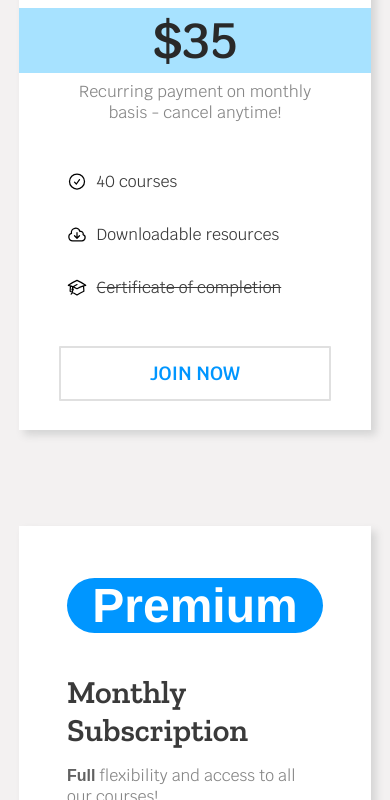
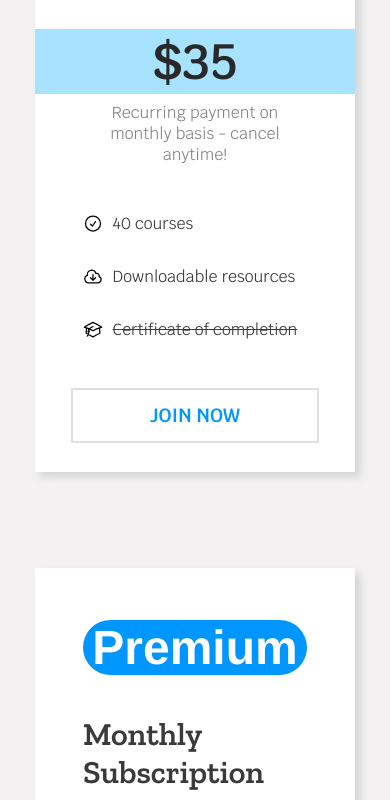
Before and after one commit to Abeer-4220/payment-card-design, a plain HTML site: page index.html in a window 390 px wide. Shown: the part 1200-2000 px from the top of the page. Drawn offline with nearby package versions, Linux system fonts and the light colour scheme.

Commit message:
Change in width in mobile view

```diff
--- a/styles.css
+++ b/styles.css
@@ -15,18 +15,6 @@ body {
   margin: 0;
   padding: 0;
   grid-template-columns: 1fr 1fr 1fr;
-}
-@media (max-width: 75rem){
-  .main{
-    display: grid;
-    grid-template-columns: 1fr 1fr;
-  }
-}
-@media (max-width: 50rem){
-  .main{
-    display: grid;
-    grid-template-columns: 1fr;
-  }
 }
 .title {
   background-color: var(--color3);
@@ -132,3 +120,18 @@ body {
   background-color: var(--color3);
   border-color: var(--color3);
 }
+@media (max-width: 75rem){
+  .main{
+    display: grid;
+    grid-template-columns: 1fr 1fr;
+  }
+}
+@media (max-width: 50rem){
+  .main{
+    display: grid;
+    grid-template-columns: 1fr;
+  }
+  .card-container{
+    width: 20rem;
+  }
+}
```
